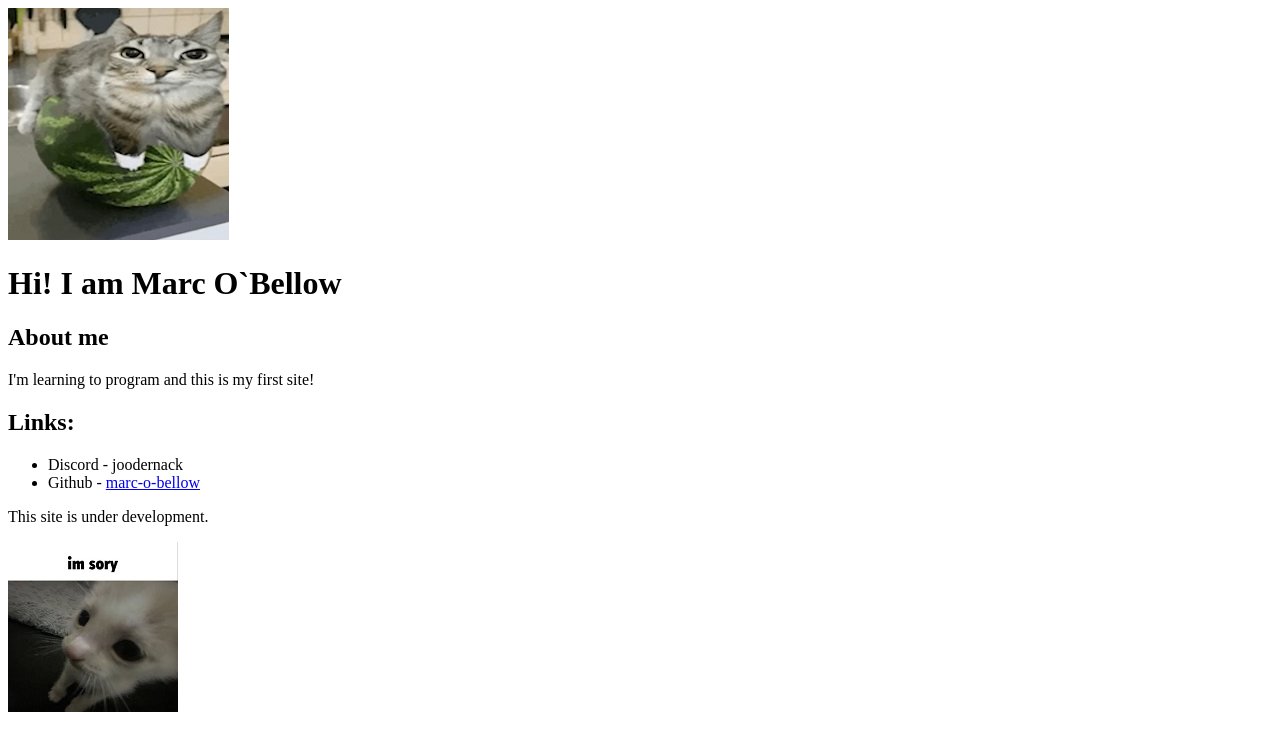
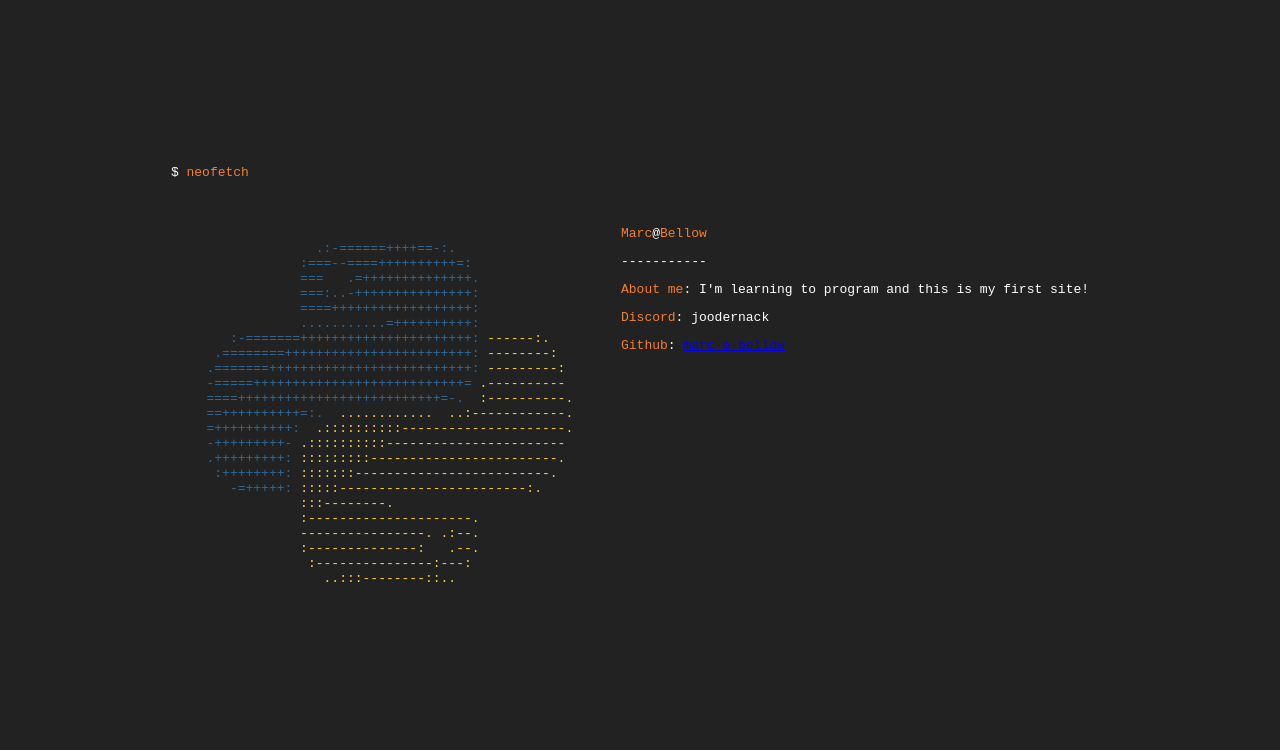
Before and after one commit to marc-o-bellow/mywebsite, a plain HTML site: page index.html in a window 1280 px wide. Drawn offline with Linux system fonts and the light colour scheme.

Commit message:
neofetch design

```diff
--- a/index.html
+++ b/index.html
@@ -3,24 +3,57 @@
 <head>
     <meta charset="UTF-8">
     <meta name="viewport" content="width=device-width, initial-scale=1.0">
-    <title>Marc O`Bellow`s site</title>
+    <title>Marc_O_Bellow_site</title>
+    <link rel="stylesheet" href="styles.css">
 </head>
 <body>
     <main>
-        <img src="files/cat_watermalon.jpg" alt="cat on a watermelon">
-        <h1>Hi! I am Marc O`Bellow</h1>
-        <h2>About me</h2>
-        <p>I'm learning to program and this is my first site!</p>
-        <h2>Links:</h2>
-        <ul>
-            <li>Discord - joodernack</li>
-            <li>Github - <a href="https://github.com/marc-o-bellow">marc-o-bellow</a></li>
-        </ul>
+        <p>$ <a class="highlight">neofetch</a></p>
+        <div class="container">
+            <div class="column">
+                <!-- <img class="image" src="files/cat_watermalon.jpg" alt="cat on a watermelon"> -->
+                 <pre>
+<span class="blue">
+                .:-======++++==-:.
+              :===--====++++++++++=:
+              ===   .=++++++++++++++.
+              ===:..-+++++++++++++++:
+              ====++++++++++++++++++:
+              ...........=++++++++++:
+<span class="blue">     :-=======++++++++++++++++++++++: <a class="yellow">------:.    </span>
+<span class="blue">   .========++++++++++++++++++++++++: <a class="yellow">--------:   </span>
+<span class="blue">  .=======++++++++++++++++++++++++++: <a class="yellow">---------:  </span>
+<span class="blue">  -=====+++++++++++++++++++++++++++= <a class="yellow">.----------  </span>
+<span class="blue">  ====++++++++++++++++++++++++++=-.  <a class="yellow">:----------. </span>
+<span class="blue">  ==++++++++++=:.  <a class="yellow">............  ..:------------. </span>
+<span class="blue">  =++++++++++:  <a class="yellow">.::::::::::---------------------. </span>
+<span class="blue">  -+++++++++- <a class="yellow">.::::::::::-----------------------  </span>
+<span class="blue">  .+++++++++: <a class="yellow">:::::::::------------------------.  </span>
+<span class="blue">   :++++++++: <a class="yellow">:::::::-------------------------.   </span>
+<span class="blue">     -=+++++: <a class="yellow">:::::------------------------:.     </span>
+<span class="yellow">              :::--------.
+              :---------------------.
+              ----------------. .:--.
+              :--------------:   .--.
+               :---------------:---:
+                 ..:::--------::..
+
+</span>
+</pre>
+            </div>
+            <div class="column">
+                <p><a class="highlight">Marc</a>@<a class="highlight">Bellow</a></p>
+                <p>-----------</p>
+                <p><a class="highlight">About me</a>: I'm learning to program and this is my first site!</p>
+                <p><a class="highlight">Discord</a>: joodernack</p>
+                <p><a class="highlight">Github</a>: <a href="https://github.com/marc-o-bellow">marc-o-bellow</a></p>
+            </div>
+        </div>
     </main>
-    <footer>
+    <!-- <footer>
         <p>This site is under development.</p>
         <img src="files/cat_im_sorry.jpg" alt="apologetic cat">
         <p alt="52"></p>
-    </footer>
+    </footer> -->
 </body>
 </html>
--- /dev/null
+++ b/styles.css
@@ -0,0 +1,29 @@
+body {
+    background-color: #222;
+    color: #fff;
+    font-family: monospace;
+    display: flex;
+    justify-content: center;
+    align-items: center;
+    height: 100vh;
+    margin: 0;
+}
+
+.highlight {
+    color: #F2802E;
+}
+.container {
+    display: flex;
+    /* border: 1px solid #555;
+    border-radius: 10px;
+    overflow: hidden; */
+}
+.blue {
+    color: #306998;
+}
+.yellow {
+    color: #FFD43B;
+}
+.column {
+    padding: 20px;
+}
```
Also changed, not shown: chto.html (added, +54 -0 lines).
